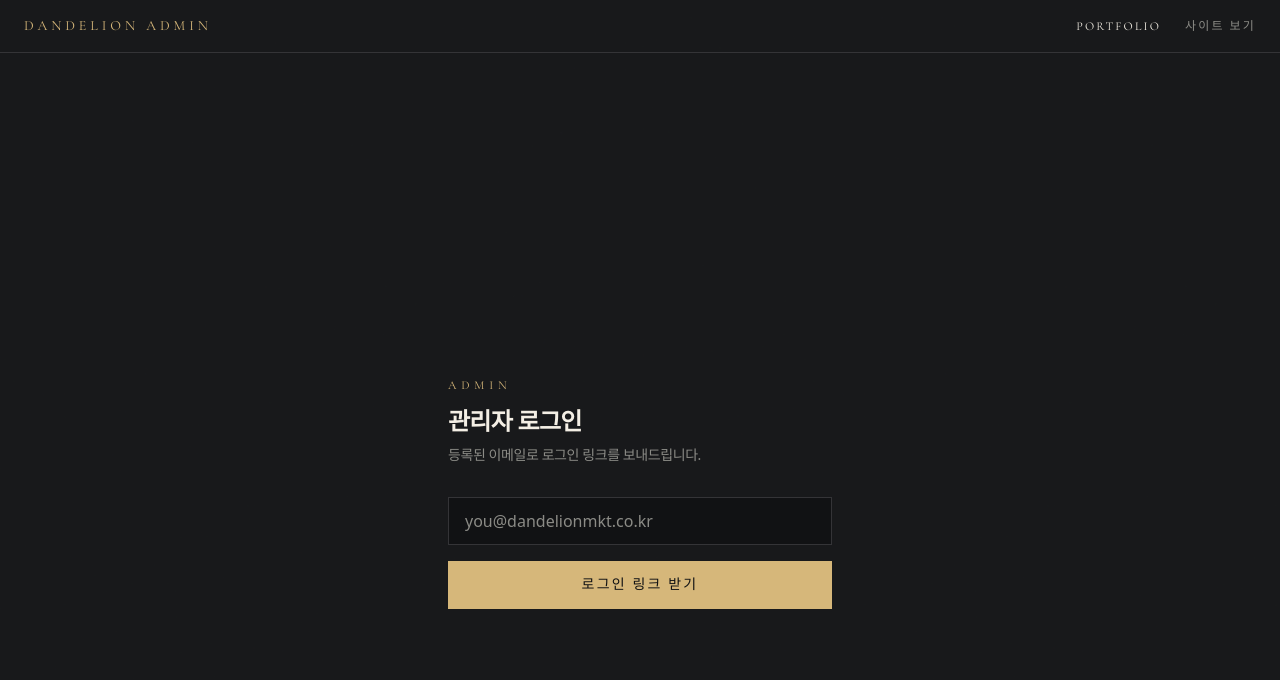
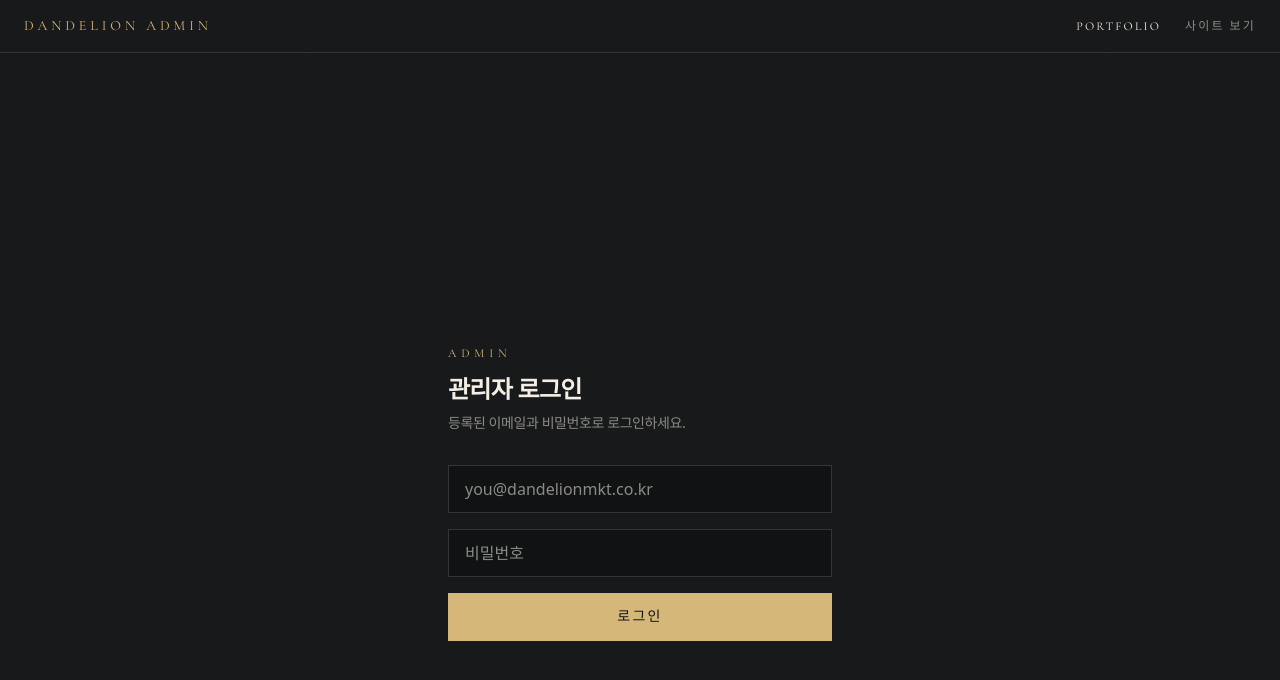
Before and after one commit to malonejo0114/dandelionmktnew, a Next.js app: page /admin/login in a window 1280 px wide. Shown: the top 680 px of the page. Built offline with nearby package versions, Linux system fonts and the light colour scheme; no server answers; a web font is replaced by a local one.

Commit message:
feat(admin): 매직링크 → 이메일+비밀번호 로그인으로 교체
- signInWithPassword 액션 + 비밀번호 입력 폼
- 이메일 발송 불필요(rate limit 회피), ADMIN_EMAILS allowlist 유지

Co-Authored-By: Claude Opus 4.8 <noreply@anthropic.com>

```diff
--- a/src/app/admin/actions.ts
+++ b/src/app/admin/actions.ts
@@ -2,27 +2,25 @@
 
 import { redirect } from "next/navigation";
 import { revalidatePath } from "next/cache";
-import { headers } from "next/headers";
 import { createSupabaseServerClient } from "@/lib/supabase/server";
 import { isAllowedAdmin, getAdminEmail } from "@/lib/admin-auth";
 import { getSupabaseAdmin } from "@/lib/supabase";
 
-export type AuthState = { status: "idle" | "sent" | "error"; message: string };
+export type AuthState = { status: "idle" | "error"; message: string };
 
-export async function requestMagicLink(_prev: AuthState, formData: FormData): Promise<AuthState> {
+export async function signInWithPassword(_prev: AuthState, formData: FormData): Promise<AuthState> {
   const email = String(formData.get("email") ?? "").trim().toLowerCase();
-  if (!email) return { status: "error", message: "이메일을 입력해주세요." };
+  const password = String(formData.get("password") ?? "");
+  if (!email || !password) return { status: "error", message: "이메일과 비밀번호를 입력해주세요." };
   if (!isAllowedAdmin(email)) {
     return { status: "error", message: "허용되지 않은 이메일입니다." };
   }
   const supabase = await createSupabaseServerClient();
-  const origin = (await headers()).get("origin") ?? process.env.NEXT_PUBLIC_SITE_URL ?? "";
-  const { error } = await supabase.auth.signInWithOtp({
-    email,
-    options: { emailRedirectTo: `${origin}/auth/callback?next=/admin` },
-  });
-  if (error) return { status: "error", message: "발송 실패. 잠시 후 다시 시도해주세요." };
-  return { status: "sent", message: "로그인 링크를 이메일로 보냈습니다. 메일함을 확인해주세요." };
+  const { error } = await supabase.auth.signInWithPassword({ email, password });
+  if (error) {
+    return { status: "error", message: "로그인 실패 — 이메일 또는 비밀번호를 확인해주세요." };
+  }
+  redirect("/admin");
 }
 
 export async function signOut() {
--- a/src/app/admin/login/page.tsx
+++ b/src/app/admin/login/page.tsx
@@ -1,24 +1,33 @@
 "use client";
 
 import { useActionState } from "react";
-import { requestMagicLink, type AuthState } from "@/app/admin/actions";
+import { signInWithPassword, type AuthState } from "@/app/admin/actions";
 
 const initial: AuthState = { status: "idle", message: "" };
 
 export default function AdminLoginPage() {
-  const [state, action, pending] = useActionState(requestMagicLink, initial);
+  const [state, action, pending] = useActionState(signInWithPassword, initial);
   return (
     <main className="flex min-h-screen items-center justify-center bg-[#18191B] px-5 text-[#F4EFE5]">
       <div className="w-full max-w-sm">
         <p className="font-display text-xs uppercase tracking-[0.4em] text-[#D6B77A]">Admin</p>
         <h1 className="mt-3 font-kr text-2xl font-bold">관리자 로그인</h1>
-        <p className="mt-2 font-kr text-sm text-[#8B8B86]">등록된 이메일로 로그인 링크를 보내드립니다.</p>
+        <p className="mt-2 font-kr text-sm text-[#8B8B86]">등록된 이메일과 비밀번호로 로그인하세요.</p>
         <form action={action} className="mt-8 grid gap-4">
           <input
             type="email"
             name="email"
             required
+            autoComplete="email"
             placeholder="you@dandelionmkt.co.kr"
+            className="h-12 border border-[#343437] bg-[#111214] px-4 text-[#F4EFE5] placeholder:text-[#8B8B86] focus:border-[#D6B77A] focus:outline-none"
+          />
+          <input
+            type="password"
+            name="password"
+            required
+            autoComplete="current-password"
+            placeholder="비밀번호"
             className="h-12 border border-[#343437] bg-[#111214] px-4 text-[#F4EFE5] placeholder:text-[#8B8B86] focus:border-[#D6B77A] focus:outline-none"
           />
           <button
@@ -26,13 +35,11 @@ export default function AdminLoginPage() {
             disabled={pending}
             className="h-12 bg-[#D6B77A] font-display text-sm uppercase tracking-[0.16em] text-[#111214] hover:bg-[#E7D2A0] disabled:opacity-60"
           >
-            {pending ? "발송 중…" : "로그인 링크 받기"}
+            {pending ? "로그인 중…" : "로그인"}
           </button>
         </form>
         {state.message ? (
-          <p className={`mt-4 font-kr text-sm ${state.status === "error" ? "text-[#D96C63]" : "text-[#8FA88A]"}`}>
-            {state.message}
-          </p>
+          <p className="mt-4 font-kr text-sm text-[#D96C63]">{state.message}</p>
         ) : null}
       </div>
     </main>
```
